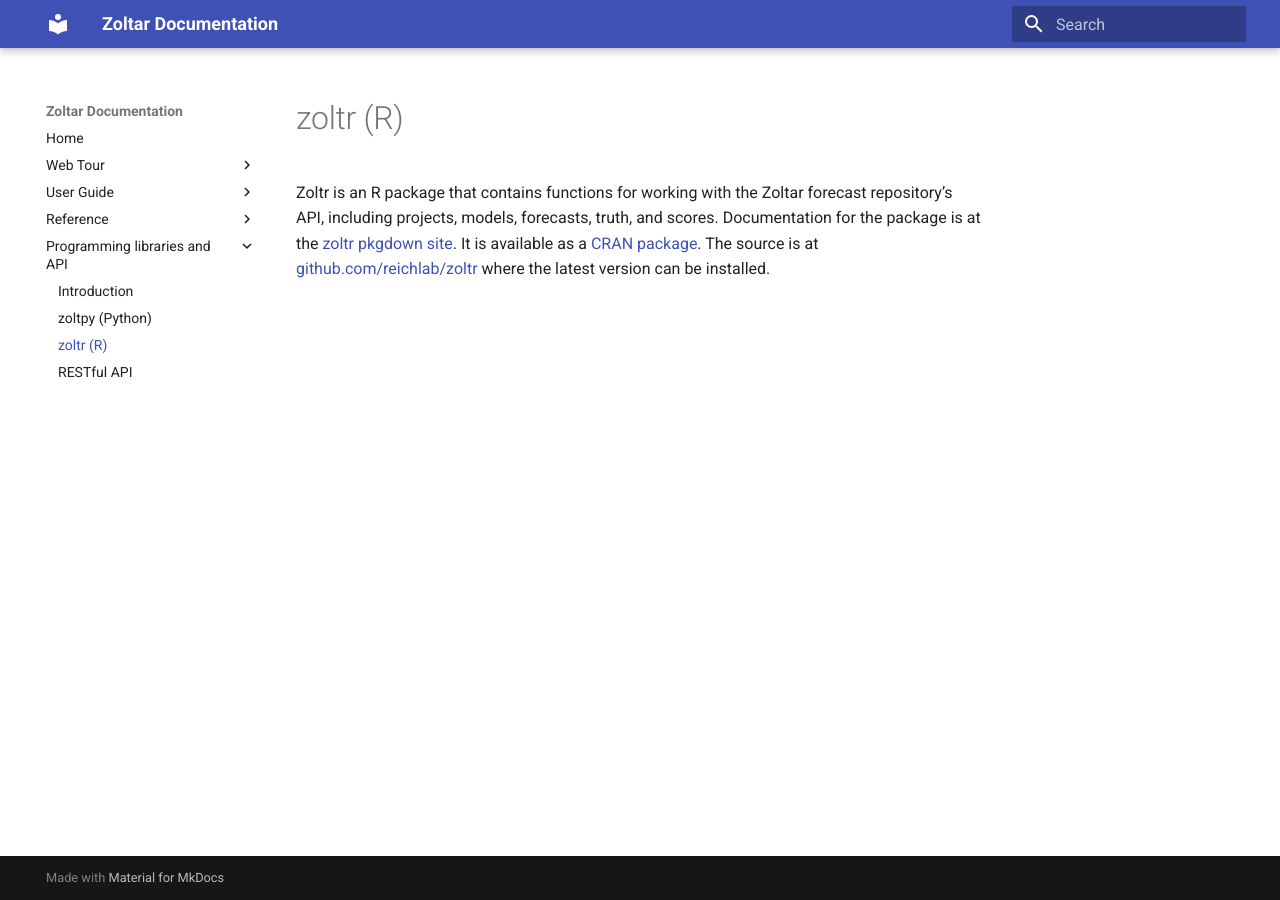
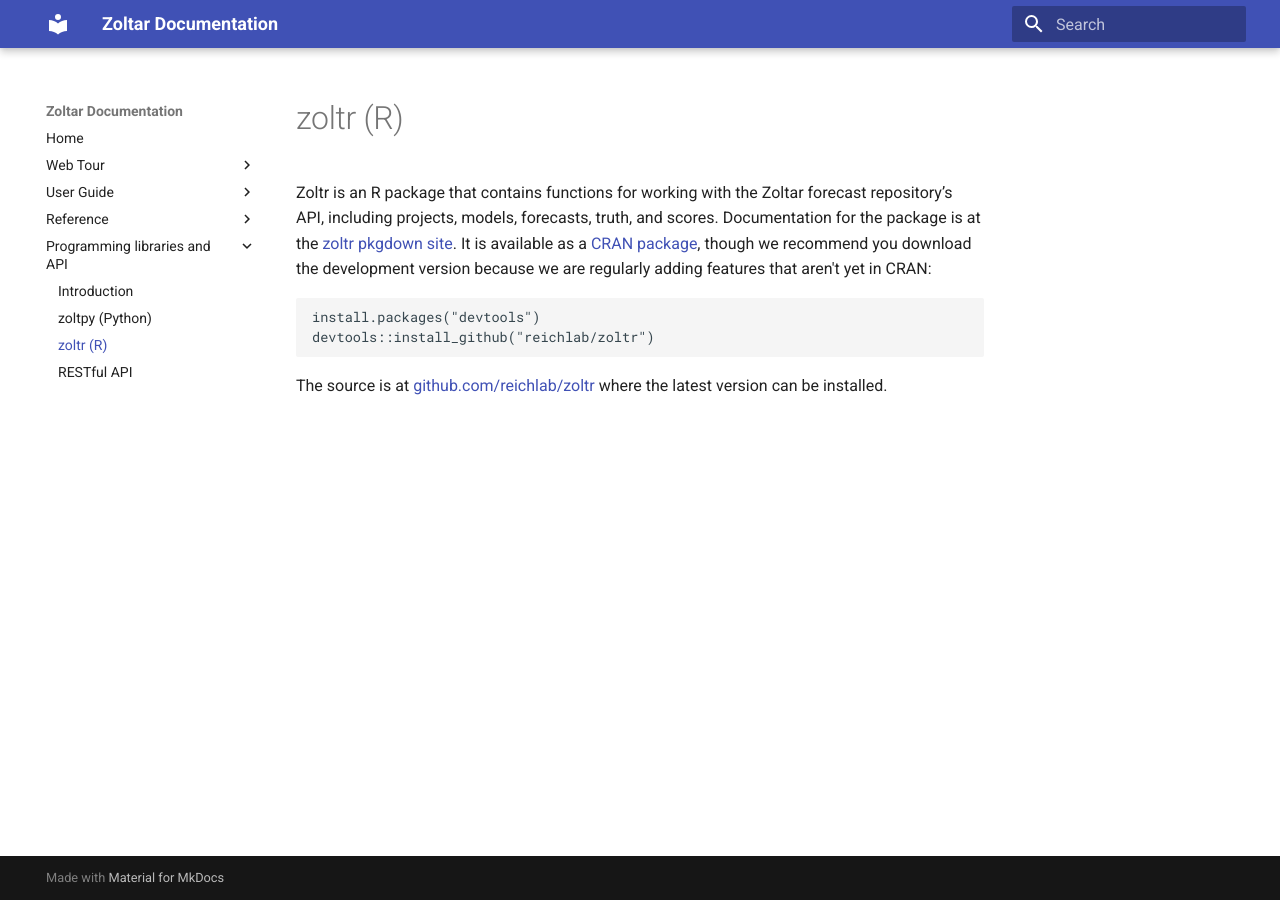
Before and after one commit to reichlab/docs.zoltardata, an MkDocs documentation site: the page built from docs/Zoltr.md, in a window 1280 px wide. Built offline with MkDocs 1.6.1 and Material for MkDocs 9.7.7, drawn with Linux system fonts in a browser that asks for light colours.

Commit message:
changed lib docs to say install from source

````diff
--- a/docs/Zoltr.md
+++ b/docs/Zoltr.md
@@ -1 +1,8 @@
-Zoltr is an R package that contains functions for working with the Zoltar forecast repository’s API, including projects, models, forecasts, truth, and scores. Documentation for the package is at the [zoltr pkgdown site](http://reichlab.io/zoltr/). It is available as a [CRAN package](https://cran.r-project.org/web/packages/zoltr/index.html). The source is at [github.com/reichlab/zoltr](https://github.com/reichlab/zoltr) where the latest version can be installed.
+Zoltr is an R package that contains functions for working with the Zoltar forecast repository’s API, including projects, models, forecasts, truth, and scores. Documentation for the package is at the [zoltr pkgdown site](http://reichlab.io/zoltr/). It is available as a [CRAN package](https://cran.r-project.org/web/packages/zoltr/index.html), though we recommend you download the development version because we are regularly adding features that aren't yet in CRAN:
+
+```r
+install.packages("devtools")
+devtools::install_github("reichlab/zoltr")
+```
+
+The source is at [github.com/reichlab/zoltr](https://github.com/reichlab/zoltr) where the latest version can be installed.
````
Also changed, not shown: docs/Zoltpy.md (+1 -1 lines).
